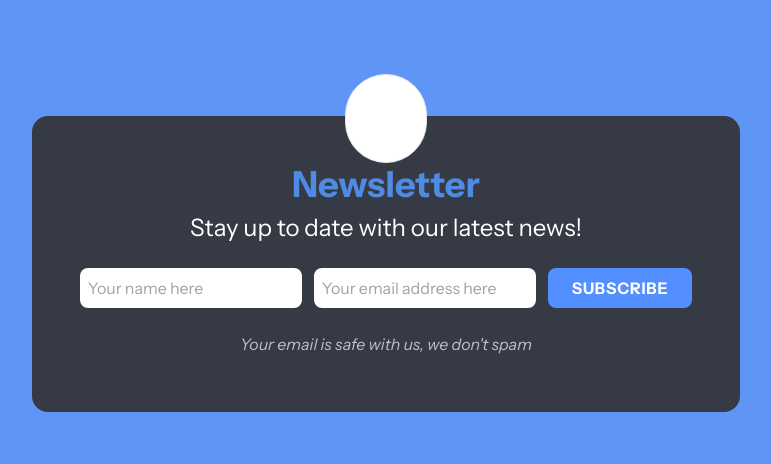
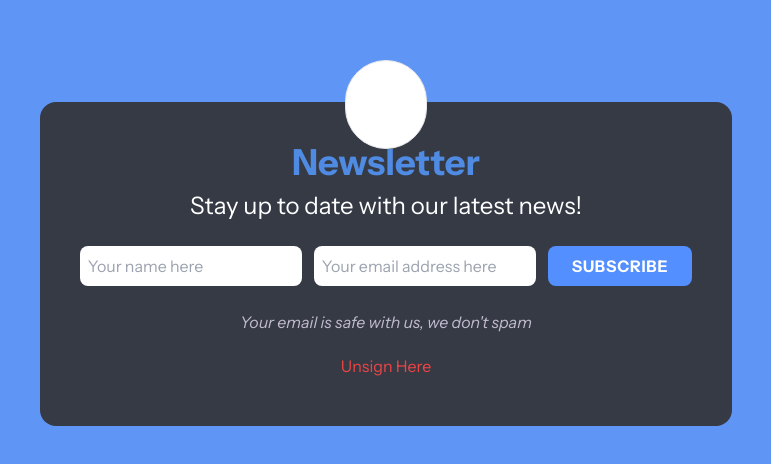
Before and after one commit to DominikKoniarz/React-NodeJS-NewsletterApp, a React (Vite) app in the folder frontend/: page / in a window 1280 px wide. Shown: the part 136-600 px from the top of the page, without its empty margins (254-1025 px from the left). Built offline with nearby package versions, Linux system fonts and the light colour scheme; some icons are missing.

Commit message:
Started adding unsign page

```diff
--- a/frontend/src/App.tsx
+++ b/frontend/src/App.tsx
@@ -2,6 +2,7 @@ import { BrowserRouter, Routes, Route } from "react-router-dom";
 import RootPage from "./page/RootPage/RootPage";
 import NotFound from "./page/404/NotFound";
 import SubmittedPage from "./page/Submitted/SubmittedPage";
+import Unsign from "./page/UnsignPage/Unsign";
 
 function App() {
   return (
@@ -9,6 +10,7 @@ function App() {
       <Routes>
         <Route path="/" element={<RootPage />} />
         <Route path="/submitted" element={<SubmittedPage />} />
+        <Route path="/unsign" element={<Unsign />} />
         <Route path="*" element={<NotFound />} />
       </Routes>
     </BrowserRouter>
--- a/frontend/src/page/RootPage/Footer.tsx
+++ b/frontend/src/page/RootPage/Footer.tsx
@@ -1,9 +1,21 @@
+import { Link } from "react-router-dom";
+
 const Footer = () => {
   return (
     <footer className="flex justify-center p-2 mt-4 ">
-      <p className="text-base italic text-color2">
-        Your email is safe with us, we don't spam
-      </p>
+      <div className="flex flex-col">
+        <p className="text-base italic text-color2">
+          Your email is safe with us, we don't spam
+        </p>
+        <div className="flex justify-center w-full">
+          <Link
+            to="/unsign"
+            className="pt-5 text-red-500 transition-colors duration-300 hover:text-red-700 "
+          >
+            Unsign Here
+          </Link>
+        </div>
+      </div>
     </footer>
   );
 };
--- a/frontend/src/page/RootPage/RootPage.tsx
+++ b/frontend/src/page/RootPage/RootPage.tsx
@@ -10,7 +10,7 @@ const RootPage = () => {
 
   return (
     <main className="flex items-center justify-center w-screen h-screen bg-color1">
-			<div className="relative p-12 mx-auto border border-none bg-boxColor rounded-2xl ">
+      <div className="relative p-10 mx-auto border border-none bg-boxColor rounded-2xl ">
         {!isLoading ? (
           <>
             <HeaderIcon />
--- /dev/null
+++ b/frontend/src/page/UnsignPage/Unsign.tsx
@@ -0,0 +1,4 @@
+const Unsign = () => {
+  return <div>Unsign</div>;
+};
+export default Unsign;
```
Lines whose indentation alone changed are shown as unchanged.
